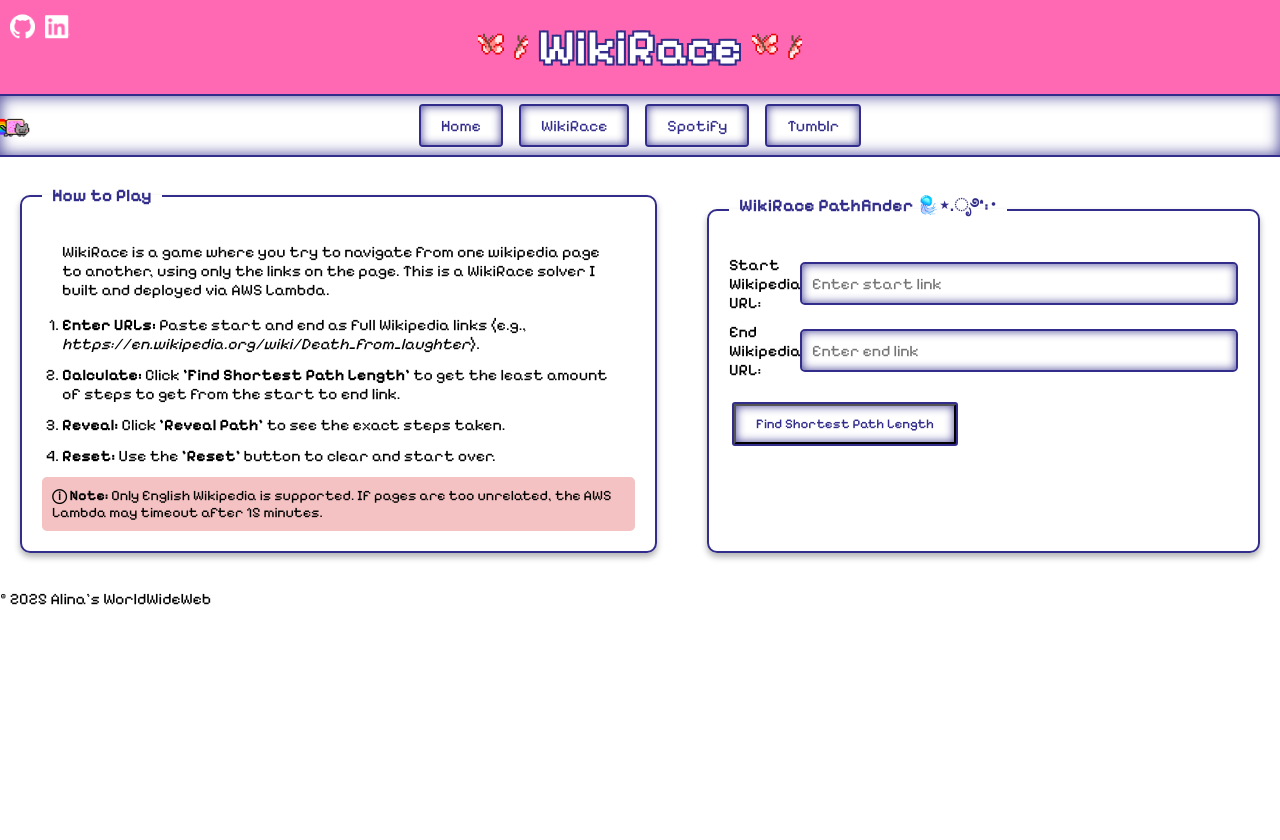
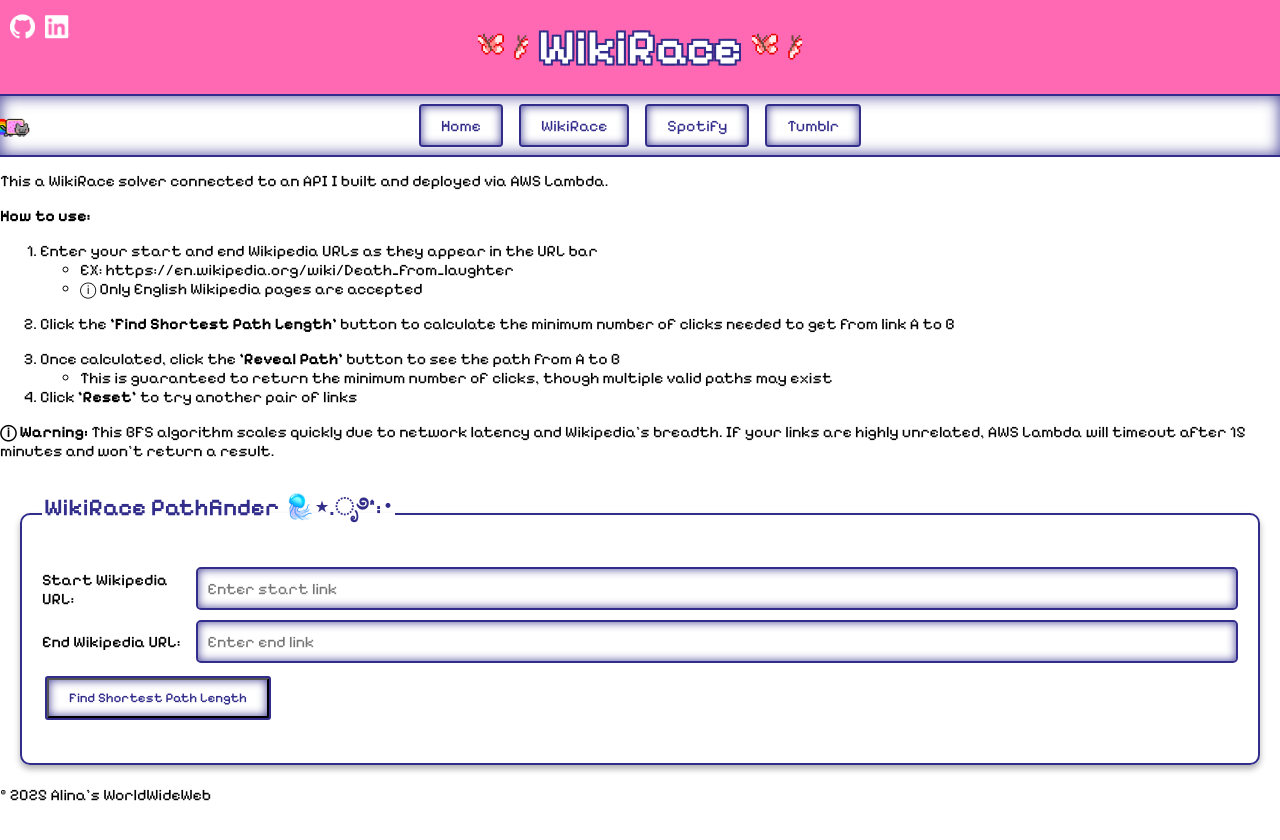
Before and after one commit to alinagarib/alinagarib.github.io, a Jekyll site: the page built from wikirace.markdown, in a window 1280 px wide. Shown: the top 840 px of the page. Built offline with Jekyll 4.4.1, drawn with Linux system fonts in a browser that asks for light colours.

Commit message:
reverting wiki changes

```diff
--- a/wikirace.markdown
+++ b/wikirace.markdown
@@ -4,117 +4,53 @@
 permalink: /wikirace/
 ---
 
-<style>
-  .wikirace-container {
-    display: flex;
-    gap: 10px;
-    flex-wrap: wrap;
-    align-items: stretch;
-    margin-top: 10px;
-  }
+This a WikiRace solver connected to an API I built and deployed via AWS Lambda.
 
-  @media (max-width: 767px) {
-    .wikirace-container {
-      flex-direction: column;
-    }
-  }
+**How to use:**
 
-  .wikirace-container fieldset {
-    flex: 1;
-    min-width: 300px;
-  }
+1. Enter your start and end Wikipedia URLs as they appear in the URL bar
+   - EX:  https://en.wikipedia.org/wiki/Death_from_laughter
+   - ⓘ Only English Wikipedia pages are accepted
 
-  .wikirace-container legend {
-    font-weight: bold;
-    padding: 0 10px;
-    font-size: 1.1em;
-  }
+2. Click the **'Find Shortest Path Length'** button to calculate the minimum number of clicks needed to get from link A to B
 
-  .instructions-list {
-    margin: 0;
-    padding-left: 20px;
-    padding-right: 20px;
-  }
-  .instructions-list li {
-    margin-bottom: 12px;
-  }
-  .info-box {
-    background:  #F4C2C2;
-    padding: 10px;
-    border-radius: 5px;
-    font-size: 0.9em;
-    margin-top: 10px;
-  }
+3. Once calculated, click the **'Reveal Path'** button to see the path from A to B
+   - This is guaranteed to return the minimum number of clicks, though multiple valid paths may exist
 
-  .form-group {
-    margin-bottom: 15px;
-  }
-  .form-group label {
-    display: block;
-    margin-bottom: 5px;
-    font-weight: bold;
-  }
-  .form-group input {
-    width: 100%;
-    padding: 8px;
-    box-sizing: border-box;
-    border: 1px solid #ccc;
-    border-radius: 4px;
-  }
+4. Click **'Reset'** to try another pair of links
 
-  .button-container {
-    display: flex;
-    gap: 10px;
-    margin-top: 20px;
-  }
+**ⓘ Warning:** This BFS algorithm scales quickly due to network latency and Wikipedia's breadth. If your links are highly unrelated, AWS Lambda will timeout after 15 minutes and won't return a result.
 
-  .hidden {
-    display: none;
-  }
-</style>
+<script src="/assets/js/wikirace.js"></script>
+<form id="wikirace-form" onsubmit="return false;">
+  <fieldset>
+    <legend>WikiRace Pathfinder 🪼⋆.ೃ࿔*:･ </legend>
 
-<div class="wikirace-container">
-
-  <fieldset>
-    <legend>How to Play</legend>
-    <ol class="instructions-list">
-      <p>WikiRace is a game where you try to navigate from one wikipedia page to another, using only the links on the page. This is a WikiRace solver I built and deployed via AWS Lambda.</p>
-      <li><strong>Enter URLs:</strong> Paste start and end as full Wikipedia links (e.g., <i>https://en.wikipedia.org/wiki/Death_from_laughter</i>).</li>
-      <li><strong>Calculate:</strong> Click <b>'Find Shortest Path Length'</b> to get the least amount of steps to get from the start to end link.</li>
-      <li><strong>Reveal:</strong> Click <b>'Reveal Path'</b> to see the exact steps taken.</li>
-      <li><strong>Reset:</strong> Use the <b>'Reset'</b> button to clear and start over.</li>
-    </ol>
-    <div class="info-box">
-      <strong>ⓘ Note:</strong> Only English Wikipedia is supported. If pages are too unrelated, the AWS Lambda may timeout after 15 minutes.
-    </div>
-  </fieldset>
-
-  <form id="wikirace-form" onsubmit="return false;" style="flex: 1; display: flex;">
-    <fieldset>
-      <legend>WikiRace Pathfinder 🪼⋆.ೃ࿔*:･</legend>
-
-      <div class="form-group">
+    <div>
         <label for="start-link">Start Wikipedia URL:</label>
         <input type="text" id="start-link" placeholder="Enter start link" autocomplete="off">
-      </div>
+    </div>
 
-      <div class="form-group">
+    <div>
         <label for="end-link">End Wikipedia URL:</label>
         <input type="text" id="end-link" placeholder="Enter end link" autocomplete="off">
-      </div>
+    </div>
 
-      <div class="button-container">
+    <div>
         <button type="button" id="length-button">Find Shortest Path Length</button>
         <button type="button" id="reset-button" class="hidden">Reset</button>
         <button type="button" id="path-button" class="hidden">Reveal Path</button>
-      </div>
+    </div>
+    <div id="result" style="color: hotpink;"></div>
+  </fieldset>
+</form>
 
-      <div id="result" style="color: hotpink; margin-top: 15px; font-weight: bold;"></div>
-    </fieldset>
-  </form>
-</div>
+<style>
+.hidden {
+  display: none;
+}
+</style>
 
-<script src="/assets/js/wikirace.js"></script>
 <script>
   const WIKI_API_BASE_URL = "{{ site.wiki_api_base_url }}";
 </script>
```
